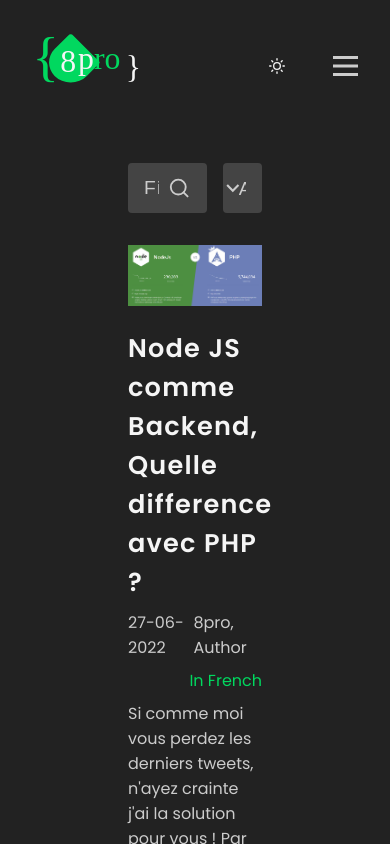
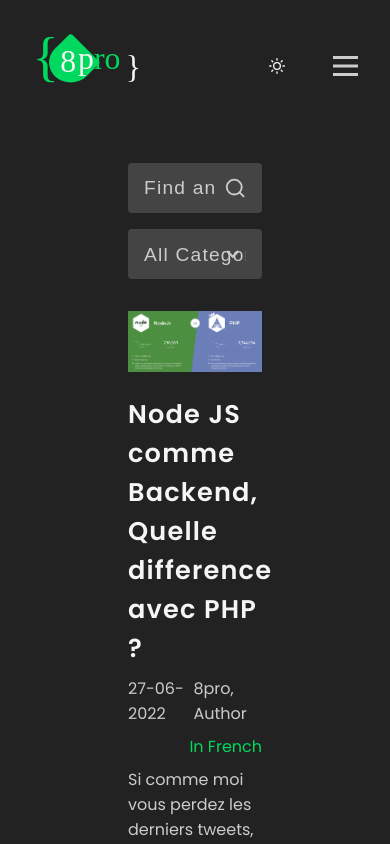
Before and after one commit to Mechack08/portfolio, a React (Create React App) app: page /blog in a window 390 px wide. Shown: the top 844 px of the page. Built offline with nearby package versions, Linux system fonts and the light colour scheme.

Commit message:
Update and working on Responsive

```diff
--- a/src/styles/components/_searchbar.scss
+++ b/src/styles/components/_searchbar.scss
@@ -1,6 +1,5 @@
 .searchbar-container {
     display: flex;
-    justify-content: space-between;
     gap: 1rem;
     height: 50px;
 
@@ -67,3 +66,21 @@
         }
     }
 }
+
+@media screen and (max-width: 800px) {
+    .searchbar-container {
+        flex-direction: column;
+        height: auto;
+
+        .serchbar {
+            input {
+                height: 50px;
+            }
+        }
+        .selection {
+            select {
+                height: 50px;
+            }
+        }
+    }
+}
```
